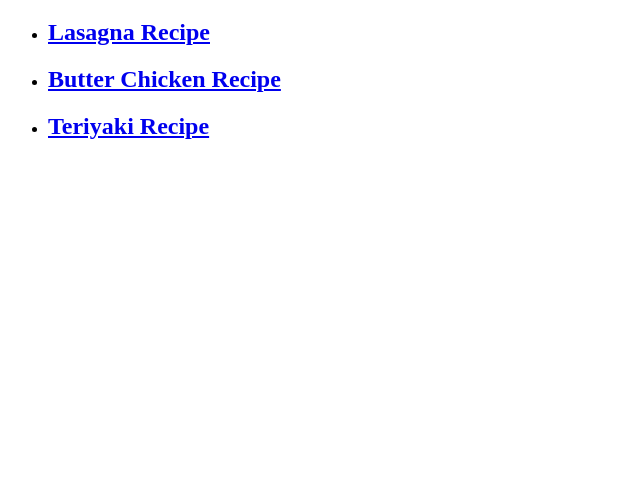
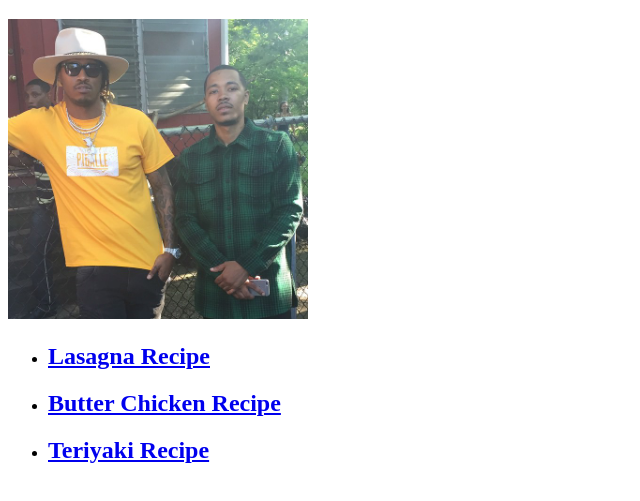
Before and after one commit to jaylacag/odin-recipes, a plain HTML site: page index.html in a window 1280 px wide. Shown: the part 61-562 px from the top of the page, without its empty margins (0-640 px from the left). Drawn offline with Linux system fonts and the light colour scheme.

Commit message:
Added a picture to index page

```diff
--- a/index.html
+++ b/index.html
@@ -8,6 +8,9 @@
 </head>
 <body>
     <h1>Odin Recipes</h1>
+    <img src="../odin-recipes/images/future.png"
+    width="300"
+    height="300">
     <ul>
         <li><a href="recipes/lasagna.html"><h2>Lasagna Recipe</h2></a></li>
         <li><a href="recipes/butterchicken.html"><h2>Butter Chicken Recipe</h2></a></li>
```
Also changed, not shown: images/future.png (added), 2 other files.
